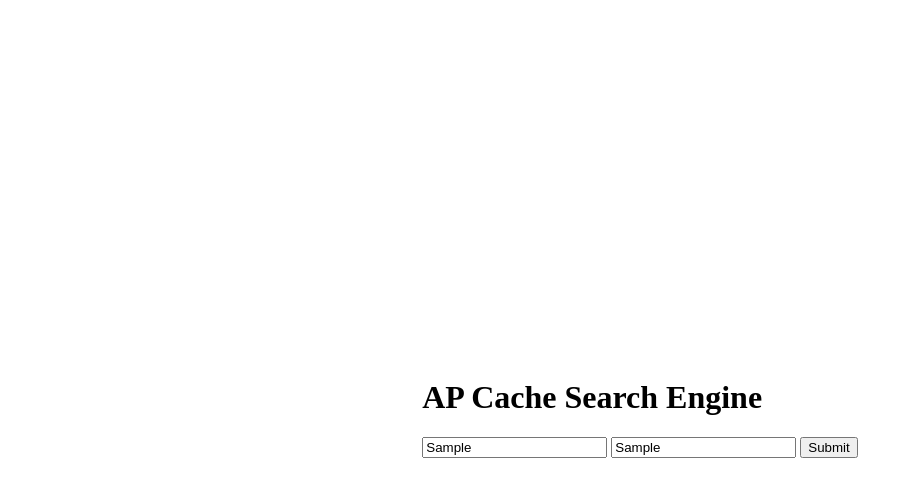
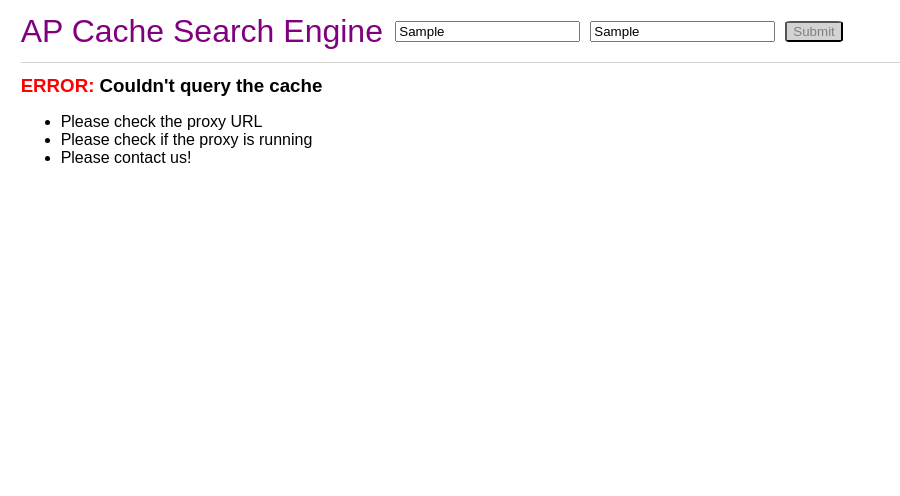
Before and after one commit to pjain03/pcs, a plain HTML site: page webpage/index.html in a window 1280 px wide. Both pictures are taken after typing "Sample", "Sample" into the empty fields and a click on the button "Submit". Shown: the whole page, without its empty margins (0-900 px from the left). Drawn offline with nearby package versions, Linux system fonts and the light colour scheme; no server answers.

Commit message:
Finished most of the work - pending, handling the proxy results

```diff
--- a/webpage/index.html
+++ b/webpage/index.html
@@ -3,57 +3,32 @@
     <head>
         <meta charset="utf-8">
         <title>AP Cache Search Engine</title>
+        <link rel="icon" href="/favicon.ico">
         <link rel="stylesheet" type="text/css" href="style.css">
         <script src="https://ajax.googleapis.com/ajax/libs/jquery/3.3.1/jquery.min.js"></script>
     </head>
     <body>
-        <div class="fill outer">
-            <div>
-                <h1>AP Cache Search Engine</h1>
+        <div class="fill" id="outer">
+            <div id="search-bar">
+                <div id="heading">
+                    <h1>AP Cache Search Engine</h1>
+                </div>
                 <form id="search">
                     <input type="text" name="url" placeholder="Proxy URL..."/>
                     <input type="text" name="query" placeholder="Search our cache..."/>
                     <button type="button" id="submit">Submit</button>
                 </form>
-                <div id="results"></div>
+            </div>
+            <div id="results"></div>
+            <div id="error">
+                <h3><span id="error_txt">ERROR:</span> Couldn't query the cache</h3>
+                <ul>
+                    <li>Please check the proxy URL</li>
+                    <li>Please check if the proxy is running</li>
+                    <li>Please contact us!</li>
+                </ul>
             </div>
         </div>
-        <script>
-            function send_get_request() {
-                url_txt = document.getElementsByName("url")[0].value;
-                query_txt = document.getElementsByName("query")[0].value;
-                if (url_txt == "") {
-                    url_txt = "comp112-02.cs.tufts.edu:9085";
-                    alert("Proxy URL defaulting to " + url);
-                }
-                if (query_txt == "") {
-                    alert("ABORT: Query was empty!");
-                } else {
-                    $.get({
-                        url: url_txt,
-                        data: {
-                            query: query_txt
-                        },
-                        success: function (response) {
-                            $("#results").html("RESULTS<br>" + response);
-                            console.log("RESPONSE: " + response);
-                        },
-                        failure: function (xhr, status) {
-                            console.log(xhr, status);
-                        }
-                    });
-                }
-            }
-
-            $("#search").submit(function (e) {
-                // Stop the form from reloading the page
-                e.preventDefault();
-                send_get_request();
-            });
-
-            $("#submit").click(function (e) {
-                send_get_request();
-            });
-        </script>
+        <script src="script.js"></script>
     </body>
 </html>
--- /dev/null
+++ b/webpage/script.js
@@ -0,0 +1,61 @@
+// AUTHORS: Annie Chen and Pulkit Jain
+// PURPOSE: Scripts for the AP Cache Search Engine
+
+function send_get_request() {
+    url_txt = document.getElementsByName("url")[0].value;
+    query_txt = document.getElementsByName("query")[0].value;
+    if (url_txt == "") {
+        url_txt = "comp112-02.cs.tufts.edu:9085";
+        alert("Proxy URL defaulting to " + url_txt);
+    }
+    if (query_txt == "") {
+        alert("ABORT: Query was empty!");
+    } else {
+        $("#outer").css("justify-content", "flex-start");
+        $("#search-bar").css({
+            "width": "100%",
+            "padding-bottom": "1%",
+            "margin-bottom": "1%",
+            "border-bottom": "1px solid #d3d3d3",
+            "flex-direction": "row"
+        });
+        $("h1").css("margin", "0");
+        $("#heading").css("margin-right", "1%");
+        $.get({
+            url: url_txt,
+            data: {
+                query: query_txt
+            },
+            success: function (response) {
+                $("#error").css("display", "none");
+                $("#results").html(response);
+                $("#results").css("display", "flex");
+            },
+            failure: function (xhr, status) {
+                $("#results").css("display", "none");
+                $("#error").css("display", "flex");
+            },
+            error: function (xhr, status) {
+                $("#results").css("display", "none");
+                $("#error").css("display", "flex");
+            }
+        });
+    }
+}
+
+$("#search").submit(function (e) {
+    // Stop the form from reloading the page
+    e.preventDefault();
+    send_get_request();
+});
+
+$("#search").keydown(function (e) {
+    // Enter key should submit the form
+    if (e.which == 13) {
+        send_get_request();
+    }
+});
+
+$("#submit").click(function (e) {
+    send_get_request();
+});
--- a/webpage/style.css
+++ b/webpage/style.css
@@ -2,16 +2,72 @@ html, body {
     height: 100%;
 }
 
+input {
+    margin-right: 10px;
+    flex: 100%;
+}
+
+input:focus, button:focus {
+    outline: none;
+}
+
+h3 {
+    margin: 0;
+}
+
 .fill {
     height: 100%;
+    margin: 1%;
 }
 
-.outer {
+#outer {
+    display: flex;
+    align-items: center;
+    justify-content: center;
+    flex-direction: column;
+}
+
+#search-bar {
+    display: flex;
+    flex-direction: column;
+}
+
+#heading h1 {
+    color: purple;
+    font-weight: 100;
+    font-family: sans-serif;
+}
+
+#search {
     display: flex;
     align-items: center;
     justify-content: center;
 }
 
-#search {
-    text-align: center;
+#submit {
+    background-color: #d3d3d3;
+    color: grey;
+    border-radius: 10%;
 }
+
+#submit:hover {
+    background-color: #dcdcdc;
+    color: black;
+    border: 1px solid grey;
+}
+
+#results {
+    width: 100%;
+}
+
+#error {
+    display: none;
+    width: 100%;
+    flex-direction: column;
+    font-family: sans-serif;
+    font-weight: 100;
+}
+
+#error_txt {
+    color: red;
+}
```
Also changed, not shown: webpage/favicon.ico (added), 1 other file.
